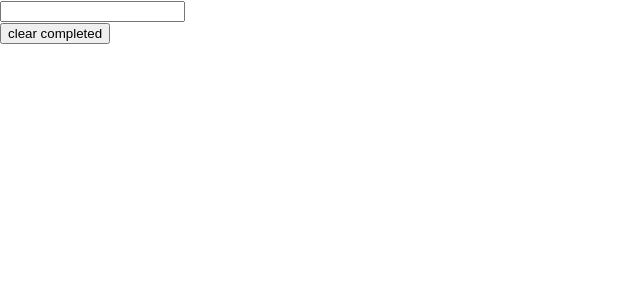
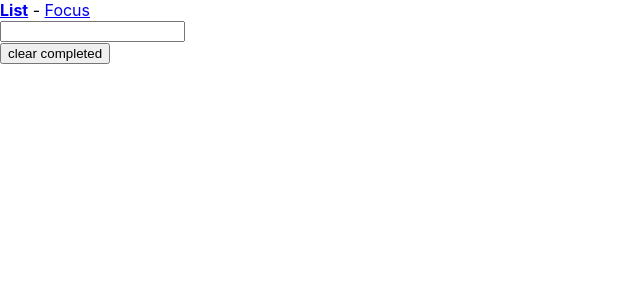
Before and after one commit to himchan94/TodoList-TS, a React (Create React App) app: page / in a window 1280 px wide. Shown: the top 300 px of the page, without its empty margins (0-640 px from the left). Built offline with nearby package versions, Linux system fonts and the light colour scheme.

Commit message:
feat: Apply NavLink

```diff
--- a/src/App.tsx
+++ b/src/App.tsx
@@ -1,13 +1,37 @@
 import React from 'react';
-import { BrowserRouter, Routes, Route } from 'react-router-dom';
+import { BrowserRouter, Routes, Route, NavLink } from 'react-router-dom';
+import FocusScreen from './screens/FocusScreen';
 import ListScreen from './screens/ListScreen';
+
+const activeStyle = {
+  fontWeight: 'bold',
+};
 
 function App() {
   return (
     <BrowserRouter>
+      <nav>
+        <NavLink
+          to="/"
+          style={({ isActive }) =>
+            isActive ? activeStyle : { fontWeight: 'normal' }
+          }
+        >
+          List
+        </NavLink>{' '}
+        -{' '}
+        <NavLink
+          to="focus"
+          style={({ isActive }) =>
+            isActive ? activeStyle : { fontWeight: 'normal' }
+          }
+        >
+          Focus
+        </NavLink>
+      </nav>
       <Routes>
         <Route path="/" element={<ListScreen />} />
-        <Route path="/focus" />
+        <Route path="/focus" element={<FocusScreen />} />
       </Routes>
     </BrowserRouter>
   );
```
